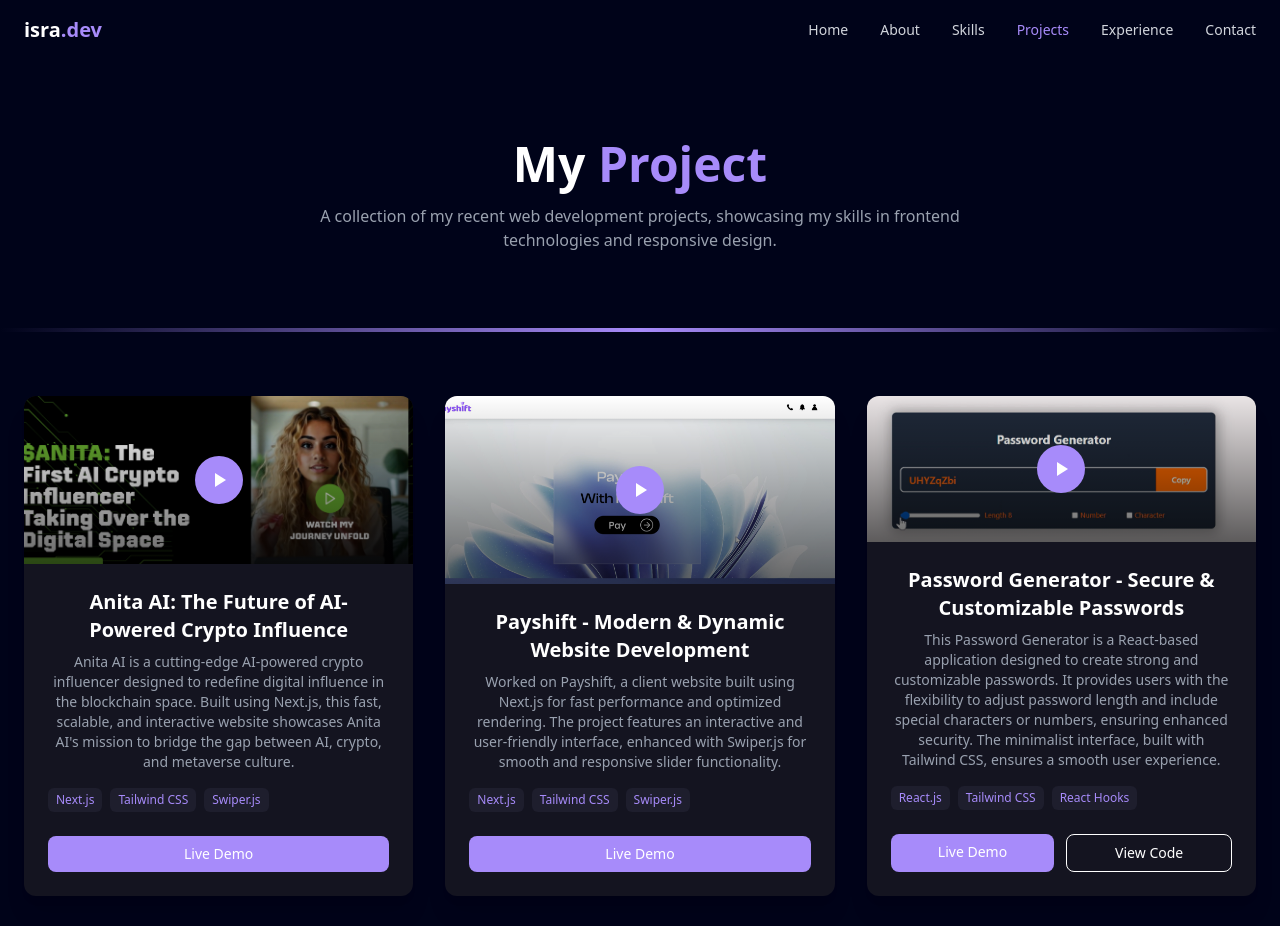
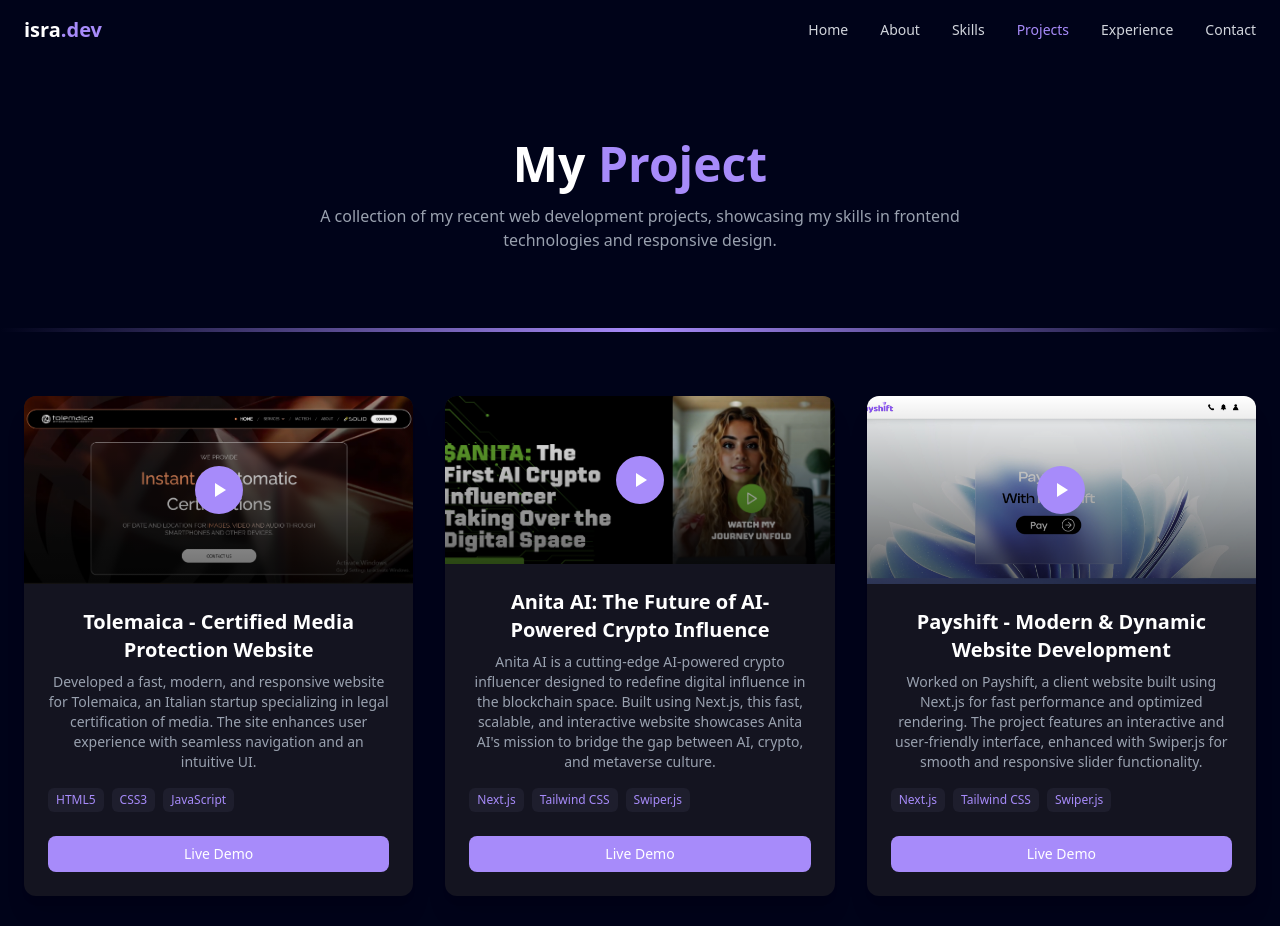
Before and after one commit to israilyas/israPortfolio, a React (Vite) app: page /projects in a window 1280 px wide. Shown: the top 926 px of the page. Built offline with nearby package versions, Linux system fonts and the light colour scheme.

Commit message:
added new roject tolemaica

```diff
--- a/src/pages/Projectspage.jsx
+++ b/src/pages/Projectspage.jsx
@@ -9,6 +9,31 @@
 function ProjectsPage() {
   // Project data array
   const projects = [
+    {
+      id: 11,
+      title: "Tolemaica - Certified Media Protection Website",
+      shortDesc: "Developed a fast, modern, and responsive website for Tolemaica, an Italian startup specializing in legal certification of media. The site enhances user experience with seamless navigation and an intuitive UI.",
+      features: [
+        {
+          heading: "Instant BMI Calculation ",
+          desc: "Enter height and weight to get results immediately."
+        },
+        {
+          heading: "Personalized Feedback",
+          desc: "Displays BMI category (Underweight, Normal, Overweight, Obese)."
+        },
+        {
+          heading: "User-Friendly Interface ",
+          desc: "Simple, clean, and responsive design."
+        },
+
+      ],
+
+      tags: ["HTML5", "CSS3", "JavaScript"],
+      thumbnail: "./Banners/tolemaica.png",
+      demoUrl: "https://bmi-calculator-by-isra.netlify.app/",
+    },
+
     {
       id: 1,
       title: "Anita AI: The Future of AI-Powered Crypto Influence",
@@ -266,8 +291,6 @@
       demoUrl: "https://bmi-calculator-by-isra.netlify.app/",
       codeUrl: "https://github.com/israilyas/BMI-Calculator-JS",
     },
-
-
   ];
 
   return (
```
Also changed, not shown: public/Banners/tolemaica.png (added).
